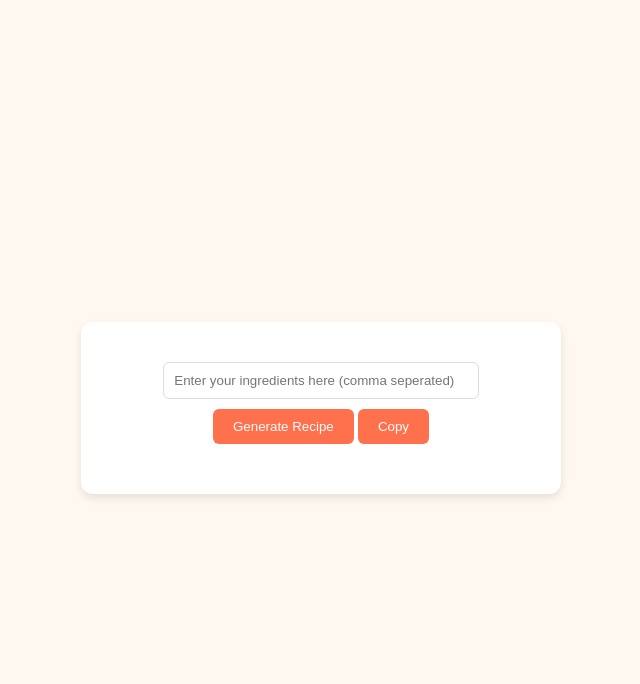
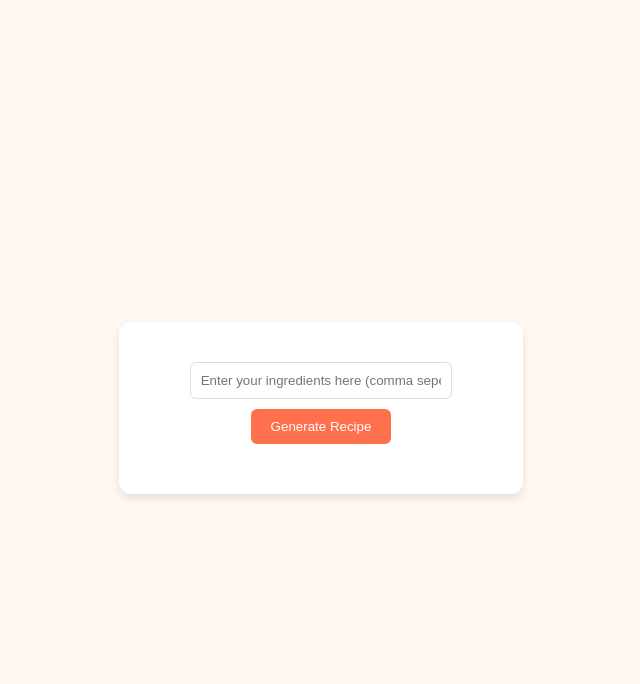
Before and after one commit to vanshika-aggarwal1/recipe-generator, a Flask app: page / in a window 1280 px wide. Shown: the top 684 px of the page, without its empty margins (319-959 px from the left). Run offline with Flask 3, Linux system fonts and the light colour scheme.

Commit message:
Update index.html

```diff
--- a/templates/index.html
+++ b/templates/index.html
@@ -10,7 +10,6 @@
     <div class="container">
         <input type="text" name="ingredients" id="ingredients" placeholder="Enter your ingredients here (comma seperated)">
         <button onclick="generateRecipe()"> Generate Recipe</button>
-        <button onclick = "copytoClipboard()">Copy</button>
         <div id="recipe"></div>
     </div>
     <script src="../static/index.js"></script>
```
